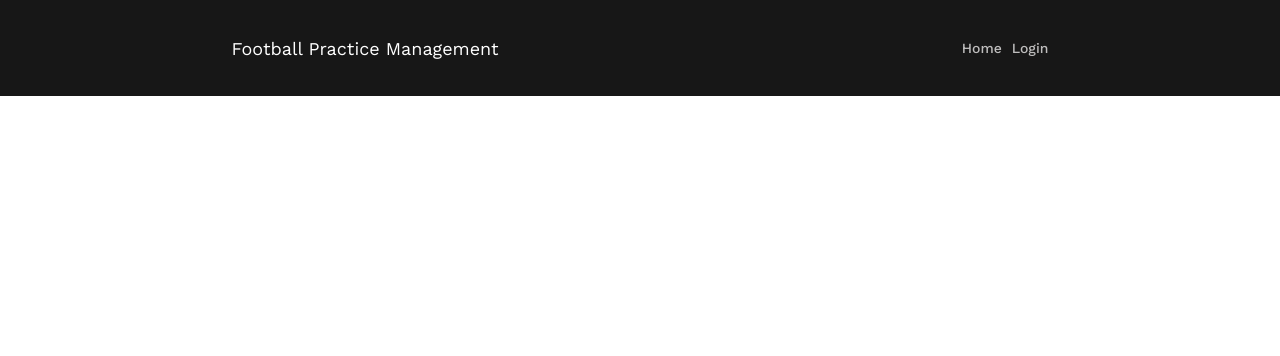
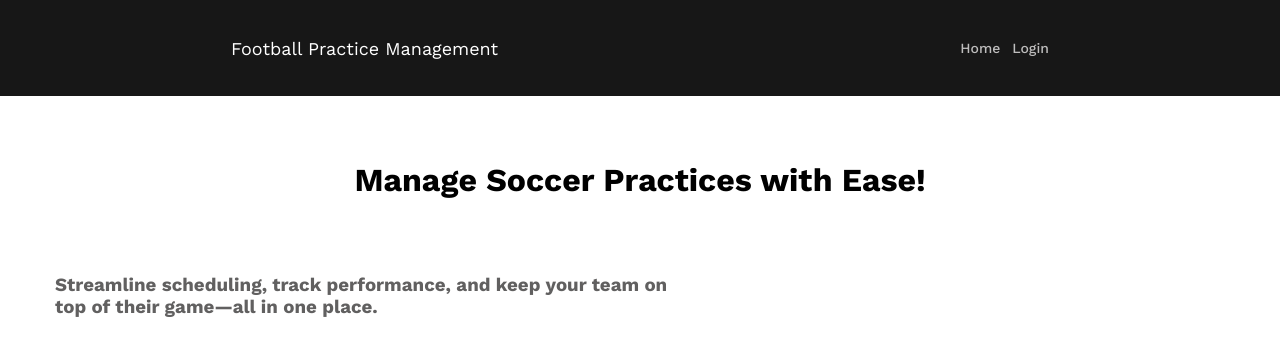
Before and after one commit to Yazan-ys202110319/Filed-Renter, a Flask app: page / in a window 1280 px wide. Shown: the top 356 px of the page. Run offline with Flask 3, Linux system fonts and the light colour scheme; some web fonts are replaced.

Commit message:
Added a subheading for the landing page

```diff
--- a/static/style.css
+++ b/static/style.css
@@ -17,10 +17,9 @@
     font-size: 18px;
 }
 
-
 .container {
     display: flex;
-    gap: 10px;
+    gap: 12px;
 }
 
 .home {
@@ -29,8 +28,51 @@
     font-weight: 500;
 }
 
+.home:hover {
+    cursor: pointer;
+    font-size: 14px;
+    color: rgb(150, 150, 150);
+    font-weight: 500;
+}
+
+.home:active {
+    cursor: pointer;
+    font-size: 14px;
+    color: rgb(113, 113, 113);
+    font-weight: 500;
+}
+
 .login {
     color: rgb(190, 189, 189);
     font-size: 14px;
     font-weight: 500;
 }
+
+.login:hover {
+    cursor: pointer;
+    font-size: 14px;
+    color: rgb(150, 150, 150);
+    font-weight: 500;
+}
+
+.login:active {
+    cursor: pointer;
+    font-size: 14px;
+    color: rgb(113, 113, 113);
+    font-weight: 500;
+}
+
+
+.title {
+    display: flex;
+    justify-content: center;
+    align-items: center;
+    margin-top: 65px;
+}
+
+.sub {
+    margin-top: 75px;
+    margin-left: 55px;
+    width: 50%;
+    color: rgb(97, 96, 96);
+}
--- a/templates/index.html
+++ b/templates/index.html
@@ -25,5 +25,11 @@
             </div>
         </header>
 
+        <main class="main">
+            <h1 class="title">Manage Soccer Practices with Ease!</h1>
+            <h3 class="sub">Streamline scheduling, track performance, and keep your team on top of their game—all in one place.</h3>
+        </main>
+
+
     </body>
 </html>
```
